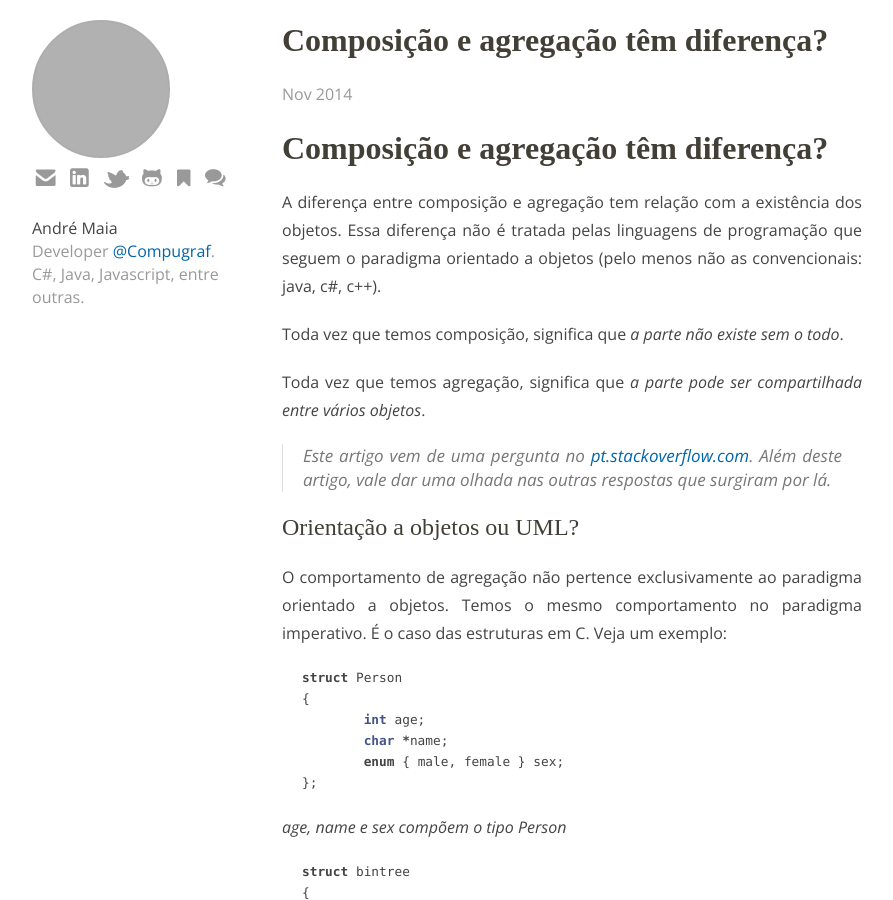
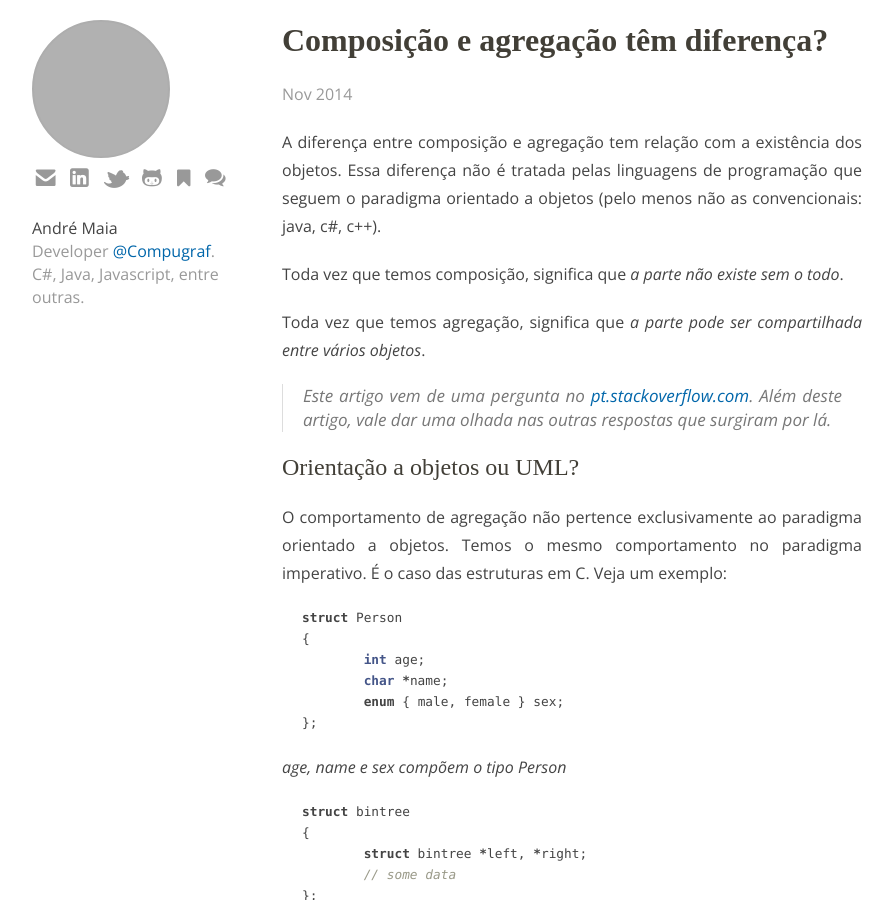
Before and after one commit to andrenmaia/anmaia.com.br, a Jekyll site: the page built from _posts/2014-11-16-composicao-e-agregacao-tem-diferenca.md, in a window 1280 px wide and 900 px high. Shown: the whole window, without its empty margins (138-1031 px from the left). Built offline with Jekyll 4.4.1, drawn with Linux system fonts in a browser that asks for light colours; some web fonts are replaced; Markdown is read by kramdown in place of the engine named in the settings; comment, search, counter and statistics services are not loaded; grey boxes are pictures that could not be loaded.

Commit message:
Fix post title

```diff
--- a/_posts/2014-11-16-composicao-e-agregacao-tem-diferenca.md
+++ b/_posts/2014-11-16-composicao-e-agregacao-tem-diferenca.md
@@ -3,8 +3,6 @@ layout: post
 title: Composição e agregação têm diferença?
 comments: true
 ---
-
-# Composição e agregação têm diferença?
 
 A diferença entre composição e agregação tem relação com a existência dos objetos. Essa diferença não é tratada pelas linguagens de programação que seguem o paradigma orientado a objetos (pelo menos não as convencionais: java, c#, c++).
 
```
